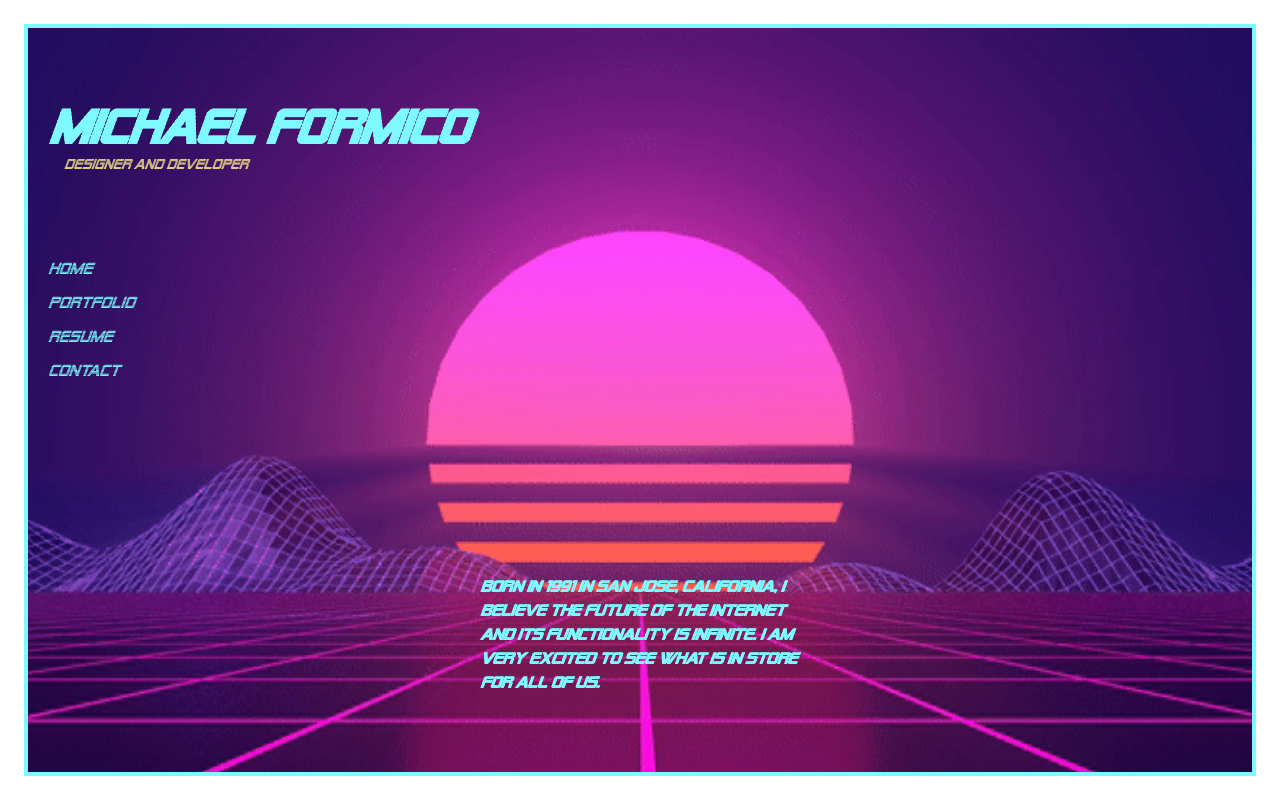
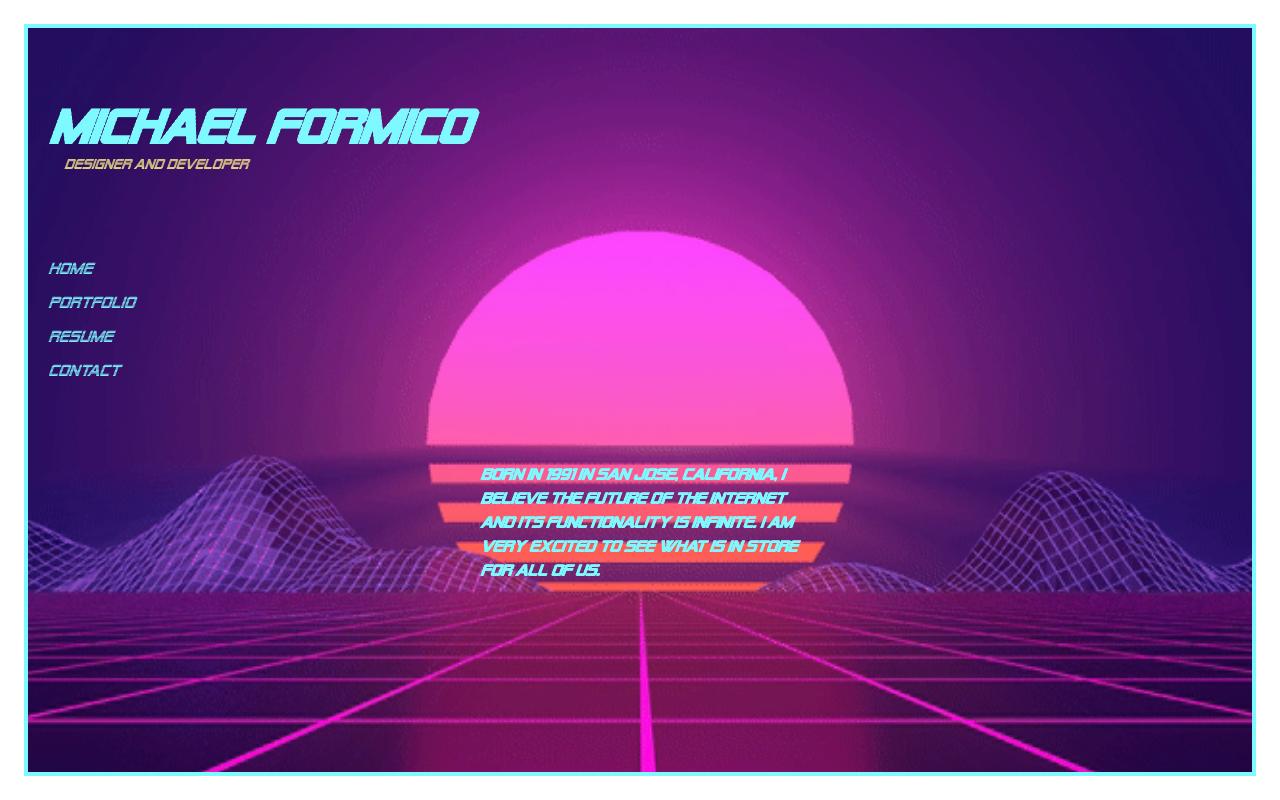
Before and after one commit to MichaelFormico/Portfolio, a React (Create React App) app: page / in a window 1280 px wide. Built offline with nearby package versions, Linux system fonts and the light colour scheme.

Commit message:
bug fix with homepage

```diff
--- a/src/components/pages/Home.js
+++ b/src/components/pages/Home.js
@@ -4,7 +4,7 @@
 const Home = () => {
   return (
 
-      <div className="flex justify-center items-center pt-48">
+      <div className="flex justify-center items-center pt-20">
           <div className="text-m font-extrabold text-teal max-w-xs font-custom">Born in 1991 in San Jose, California, I believe the future of the internet and its functionality is infinite. I am very excited to see what is in store for all of us.</div>
         </div>
 
```
